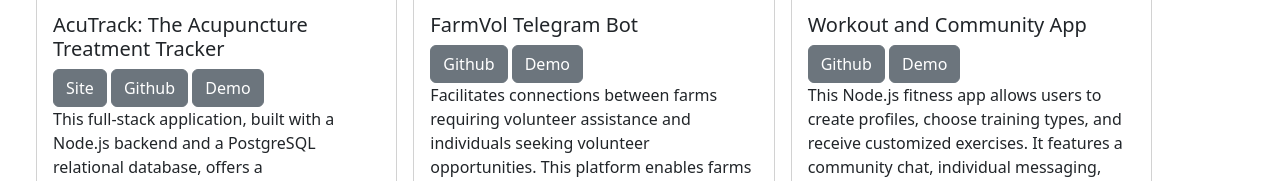
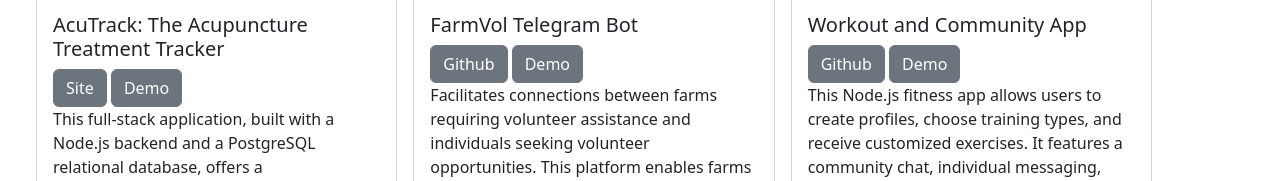
Before and after one commit to Arostet/Portfolio, a plain HTML site: page pages/portfolio.html in a window 1280 px wide. Shown: the part 619-800 px from the top of the page. Drawn offline with nearby package versions, Linux system fonts and the light colour scheme.

Commit message:
git set private

```diff
--- a/pages/portfolio.html
+++ b/pages/portfolio.html
@@ -50,7 +50,6 @@
                     <div class="card-body">
                         <h5 class="card-title">AcuTrack: The Acupuncture Treatment Tracker</h5>
                         <a class="btn btn-secondary" href="https://acutrack.onrender.com/" role="button" target="_blank">Site</a>
-                        <a class="btn btn-secondary" href="https://github.com/Arostet/AcuTrackDeploy" role="button" target="_blank">Github</a>
                         <a class="btn btn-secondary" href="https://www.loom.com/share/afc8da0dd50c4467b1185c181d0c8f36" role="button" target="_blank">Demo</a>
                         <p class="card-text"> This full-stack application, built with a Node.js backend and a PostgreSQL relational database, offers a comprehensive solution for acupuncture treatment tracking. It features a React with Redux frontend, elegantly designed using Material UI. The app excels in data analysis, user and client management, streamlining the process of tracking and analyzing acupuncture treatments for both practitioners and clients.</p>
                     </div>
```
